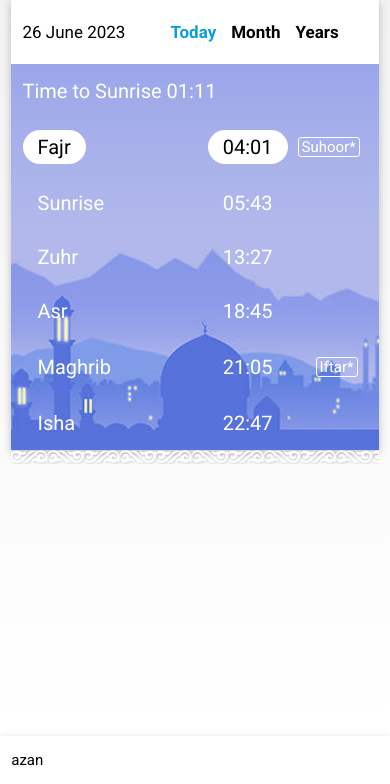
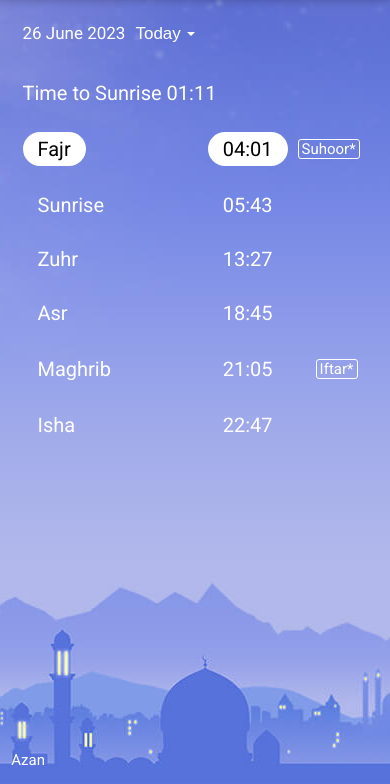
Before and after one commit to UlyBala/Azan, a website built with Vite: page index.html in a window 390 px wide. Shown: the part 60-844 px from the top of the page. Built offline with nearby package versions, Linux system fonts and the light colour scheme; no server answers.

Commit message:
fix design mobile

```diff
--- a/index.html
+++ b/index.html
@@ -38,14 +38,14 @@
                 </div>
             </header>
 
-            <main class="main">
+            <main class="main time-1">
                 <div class="container-lg">
                     <div class="main__inner">
                         <section class="setting-time py-4">
                             <div class="container-lg">
-                                <div class="d-flex">
-                                    <div class="day me-5">26 June 2023</div>
-                                    <ul class="d-flex">
+                                <div class="d-flex align-items-center">
+                                    <div class="day">26 June 2023</div>
+                                    <ul class="setting-time__list">
                                         <li>
                                             <a class="link active" href="#">Today</a>
                                         </li>
@@ -53,9 +53,19 @@
                                             <a class="link" href="#">Month</a>
                                         </li>
                                         <li>
-                                            <a class="link" href="#">Years</a>
+                                            <a class="link" href="#">Year</a>
                                         </li>
                                     </ul>
+
+                                    <div class="dropdown">
+                                        <button class="dropbtn">Today</button>
+                                        <div class="dropdown-content">
+                                            <a class="active" href="#">Today</a>
+                                            <a href="#">Month</a>
+                                            <a href="#">Year</a>
+                                        </div>
+                                        <span class="caret"></span>
+                                    </div>
                                 </div>
                             </div>
                         </section>
@@ -104,7 +114,7 @@
                             </div>
                         </section>
 
-                        <section class="time-to-pray mobile time-1">
+                        <section class="time-to-pray mobile">
                             <div class="container-lg">
                                 <div class="have-time">Time to Sunrise 01:11</div>
                                 <div class="time-to-pray__inner d-flex align-items-center">
@@ -167,7 +177,7 @@
 
             <footer class="footer">
                 <div class="container-lg">
-                    <div>azan</div>
+                    <div>Azan</div>
                 </div>
             </footer>
         </div>
--- a/src/css/style.css
+++ b/src/css/style.css
@@ -71,7 +71,6 @@ a {
 ==================*/
 .main {
     flex: 1 1 auto;
-    margin-bottom: 20px;
     overflow: hidden;
     background: linear-gradient(to bottom,#f2f2f2 0,#fff 100%);
 }
@@ -96,6 +95,71 @@ a {
 
 .link.active {
     color: #0F9DDB;
+}
+
+.setting-time__list {
+    display: flex;
+}
+
+.day {
+    margin-right: 10px;
+}
+
+/* Dropdown Button */
+.dropbtn {
+    background-color: transparent;
+    border: none;
+    font-size: 17px;
+    color: white;
+    cursor: pointer;
+}
+
+/* The container <div> - needed to position the dropdown content */
+.dropdown {
+    display: none;
+    position: relative;
+
+}
+
+/* Dropdown Content (Hidden by Default) */
+.dropdown-content {
+    display: none;
+    position: absolute;
+    background-color: #f1f1f1;
+    min-width: 160px;
+    box-shadow: 0px 8px 16px 0px rgba(0,0,0,0.2);
+    z-index: 1;
+}
+
+/* Links inside the dropdown */
+.dropdown-content a {
+    color: black;
+    padding: 12px 16px;
+    text-decoration: none;
+    display: block;
+}
+
+.dropdown-content a.active {
+    background-color: transparent;
+    border-radius: unset;
+    color: #0F9DDB;
+}
+
+/* Change color of dropdown links on hover */
+.dropdown-content a:hover {background-color: #ddd;}
+
+/* Show the dropdown menu on hover */
+.dropdown:hover .dropdown-content {display: block;}
+
+.caret {
+    display: inline-block;
+    width: 0;
+    height: 0;
+    margin-left: 2px;
+    vertical-align: middle;
+    border-top: 4px dashed #fff;
+    border-right: 4px solid transparent;
+    border-left: 4px solid transparent;
 }
 
 
@@ -132,7 +196,6 @@ a {
     background-repeat: no-repeat;
     background-position: bottom;
 }
-
 
 .time-to-pray__inner {
     min-height: 364px;
@@ -194,12 +257,54 @@ a {
 .footer {
     width: 100%;
     padding: 15px 0;
-
     background-color: #fff;
-    box-shadow: rgba(0, 0, 0, 0.24) 0px 3px 8px;
 }
 
 @media (max-width: 987px) {
+    /*Header
+    ==============*/
+    .header {
+        width: 100%;
+        position: fixed;
+        background-color: transparent;
+        box-shadow: 0 0 10px rgba(0,0,0,.3);
+    }
+
+    /*Main
+    ==============*/
+    .main__inner {
+        margin-top: 60px;
+        background-color: transparent;
+        box-shadow: none;
+    }
+
+
+    /*Setting time
+    ==============*/
+    .setting-time__list {
+        display: none;
+    }
+
+    .day {
+        color: #fff;
+    }
+
+    .dropdown {
+        display: inline-block;
+    }
+
+    .sunrise-time {
+        color: #fff;
+    }
+
+    .have-time {
+        padding: 15px 0;
+        font-size: 20px;
+    }
+
+
+    /*Time to pray
+    ==============*/
     .web {
         display: none;
     }
@@ -208,9 +313,8 @@ a {
         display: block;
     }
 
-    .have-time {
-        padding: 15px 0;
-        font-size: 20px;
+    .time-to-pray:after {
+        content: none;
     }
 
     .time-to-pray__inner {
@@ -258,4 +362,13 @@ a {
         background-color: #fff;
         border-radius: 20px;
     }
+
+    /*Footer
+    ==============*/
+    .footer {
+        background-color: transparent;
+        position: fixed;
+        bottom: 0;
+        color: #fff;
+    }
 }
```
